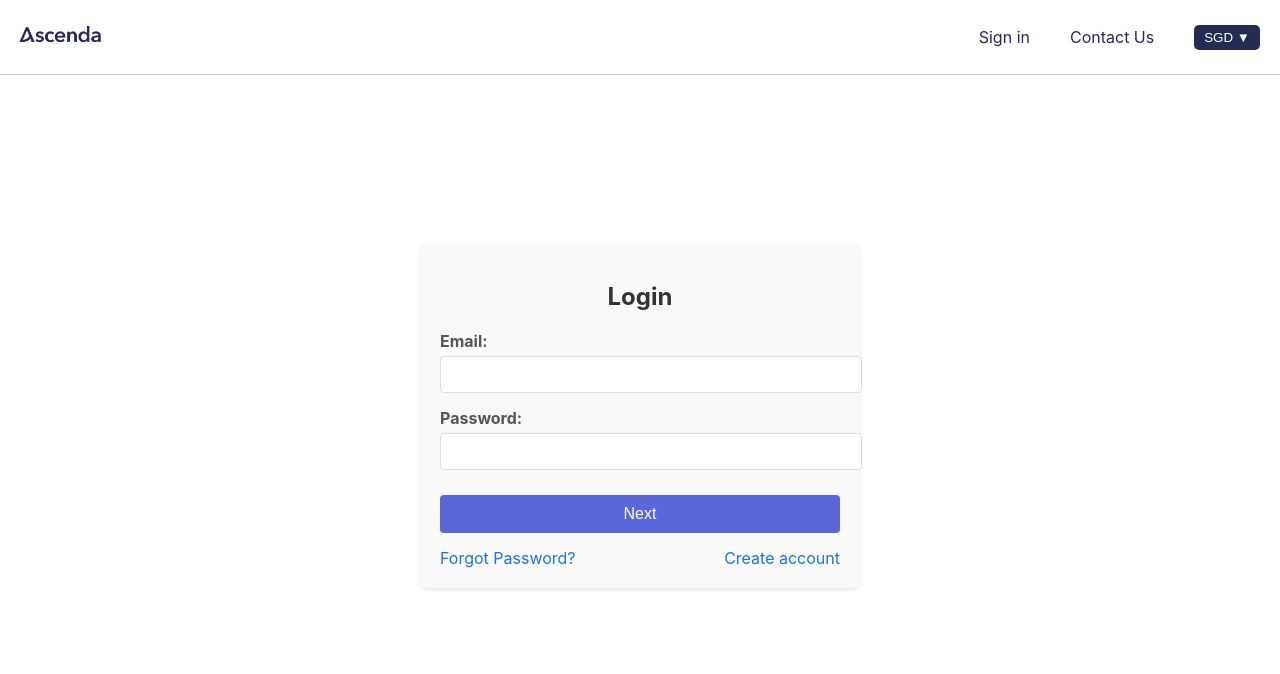
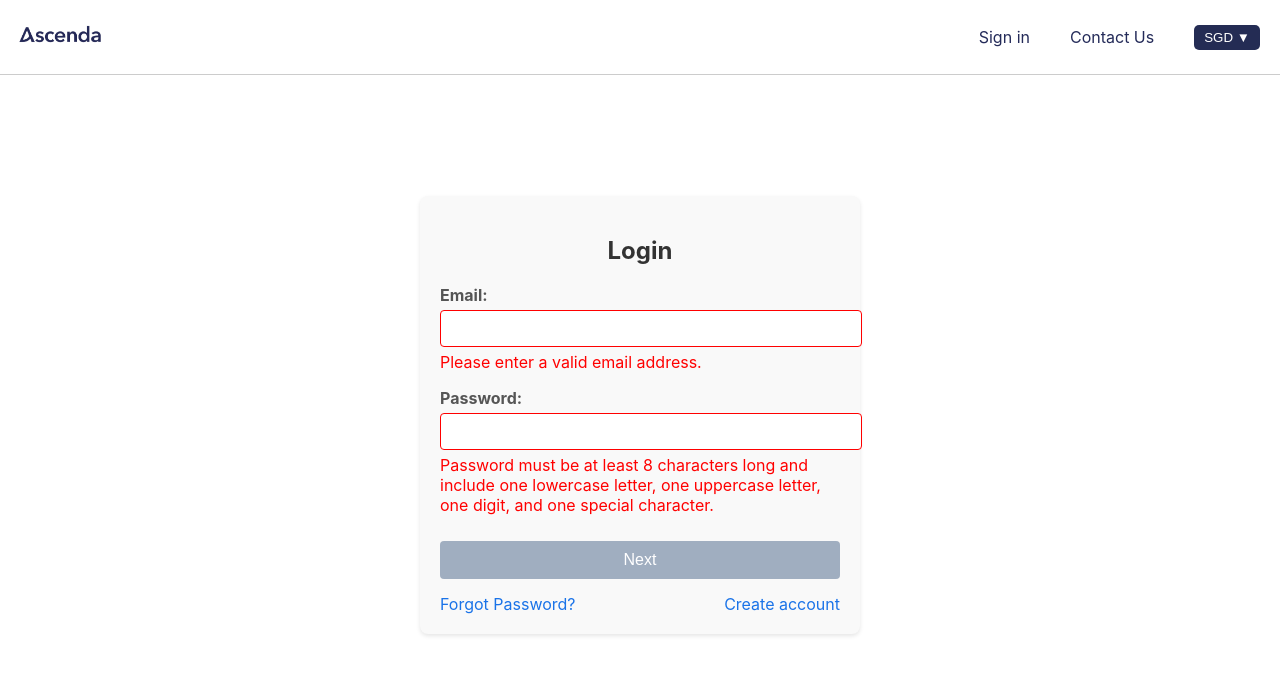
Before and after one commit to Jungstershark/TripLodge, a React (Create React App) app in the folder client/: page /login in a window 1280 px wide. Shown: the top 674 px of the page. Built offline with nearby package versions, Linux system fonts and the light colour scheme.

Commit message:
Integrated Login page with backend functionality

```diff
--- /dev/null
+++ b/client/src/UserAuth/authServices/authServices.js
@@ -0,0 +1,26 @@
+import axios from 'axios';
+
+const API_URL = 'http://localhost:5000/api/auth/';
+
+const login = async (email, password) => {
+  try {
+    const response = await axios.post(API_URL + 'login', { email, password });
+    if (response.data.token) {
+      localStorage.setItem('user', JSON.stringify(response.data));
+    }
+    return response.data;
+  } catch (error) {
+    // Return error response
+    if (error.response && error.response.data) {
+      return error.response.data;
+    } else {
+      throw error;  // Re-throw if no response data
+    }
+  }
+};
+
+const authService = {
+  login,
+};
+
+export default authService;
--- a/client/src/UserAuth/loginPage/loginPage.css
+++ b/client/src/UserAuth/loginPage/loginPage.css
@@ -24,13 +24,17 @@
   text-align: center;
 }
 
-  .error-message {
+.error-message, .login-error-message {
   color: red;
-    margin-bottom: 15px;
+  margin-top: 5px;
 }
 
 .form-group {
   margin-bottom: 15px;
+}
+
+.form-group.error input {
+  border-color: red;
 }
 
 .form-group label {
@@ -59,8 +63,9 @@
   margin-top: 10px;
 }
 
-  .login-button:hover {
-    background-color: #4c51bf;
+.login-button:disabled {
+  background-color: #a0aec0;
+  cursor: not-allowed;
 }
 
 .link-container {
--- a/client/src/UserAuth/loginPage/loginPage.js
+++ b/client/src/UserAuth/loginPage/loginPage.js
@@ -1,28 +1,48 @@
-import React, { useState } from 'react';
+import React, { useState, useEffect } from 'react';
 import PageHeader from '../../pageHeader/pageHeader';
 import { validateEmail, validatePassword } from '../validation';
 import './loginPage.css';
-import { Link } from 'react-router-dom';
+import { Link, useNavigate } from 'react-router-dom';
+import authService from '../authServices/authServices';  // Import authService
 
 function Login() {
   const [email, setEmail] = useState('');
   const [password, setPassword] = useState('');
-  const [error, setError] = useState('');
+  const [emailError, setEmailError] = useState('');
+  const [passwordError, setPasswordError] = useState('');
+  const [formValid, setFormValid] = useState(false);
+  const [loginError, setLoginError] = useState('');
+  const navigate = useNavigate();
 
-  const handleLogin = (e) => {
+  useEffect(() => {
+    setEmailError(validateEmail(email) ? '' : 'Please enter a valid email address.');
+    setPasswordError(validatePassword(password) ? '' : 'Password must be at least 8 characters long and include one lowercase letter, one uppercase letter, one digit, and one special character.');
+    setFormValid(validateEmail(email) && validatePassword(password));
+  }, [email, password]);
+
+  const handleLogin = async (e) => {
     e.preventDefault();
-    if (!validateEmail(email)) {
-      setError('Please enter a valid email address.');
+    if (!formValid) {
       return;
     }
-    if (!validatePassword(password)) {
-      setError('Password must be at least 8 characters long and include one lowercase letter, one uppercase letter, one digit, and one special character.');
-      return;
+    try {
+      const data = await authService.login(email, password);  // Use authService
+      if (data.success) {
+        console.log('Login successful');
+        navigate('/');  // Redirect to the desired page upon successful login
+      } else {
+        setLoginError(data.message);
+      }
+    } catch (error) {
+      console.error('Error:', error);
+      if (error.response && error.response.data) {
+        setLoginError(error.response.data.message);  // Display the server error message
+      } else {
+        setLoginError('An error occurred. Please try again later.');
+      }
     }
-    setError('');
-    // Handle login logic here
-    console.log('Email:', email, 'Password:', password);
   };
+
 
   return (
     <>
@@ -30,8 +50,7 @@ function Login() {
       <div className="login-container">
         <form className="login-form" onSubmit={handleLogin}>
           <h2>Login</h2>
-          {error && <p className="error-message">{error}</p>}
-          <div className="form-group">
+          <div className={`form-group ${emailError ? 'error' : ''}`}>
             <label htmlFor="email">Email:</label>
             <input
               type="email"
@@ -40,8 +59,9 @@ function Login() {
               onChange={(e) => setEmail(e.target.value)}
               required
             />
+            {emailError && <p className="error-message">{emailError}</p>}
           </div>
-          <div className="form-group">
+          <div className={`form-group ${passwordError ? 'error' : ''}`}>
             <label htmlFor="password">Password:</label>
             <input
               type="password"
@@ -50,8 +70,10 @@ function Login() {
               onChange={(e) => setPassword(e.target.value)}
               required
             />
+            {passwordError && <p className="error-message">{passwordError}</p>}
           </div>
-          <button type="submit" className="login-button">Next</button>
+          {loginError && <p className="login-error-message">{loginError}</p>}
+          <button type="submit" className="login-button" disabled={!formValid}>Next</button>
           <div className="link-container">
             <Link to="/forgot-password" className="link">Forgot Password?</Link>
             <Link to="/signup" className="link create-account-link">Create account</Link>
```
Lines whose indentation alone changed are shown as unchanged.
